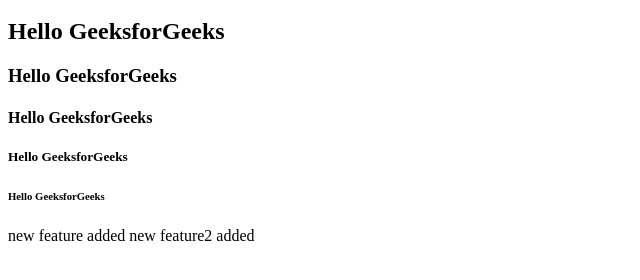
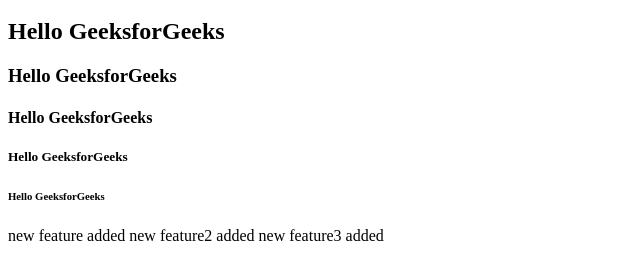
Before and after one commit to sreeya-p/Github-tutorial, a plain HTML site: page index.html in a window 1280 px wide. Shown: the part 48-328 px from the top of the page, without its empty margins (0-640 px from the left). Drawn offline with Linux system fonts and the light colour scheme.

Commit message:
new header2 added

```diff
--- a/index.html
+++ b/index.html
@@ -14,6 +14,7 @@
         <h6>Hello GeeksforGeeks</h6>
         <h7>new feature added</h7>
         <h8>new feature2 added</h8>
+        <h8>new feature3 added</h8>
     </body>
 
     </html>
```
